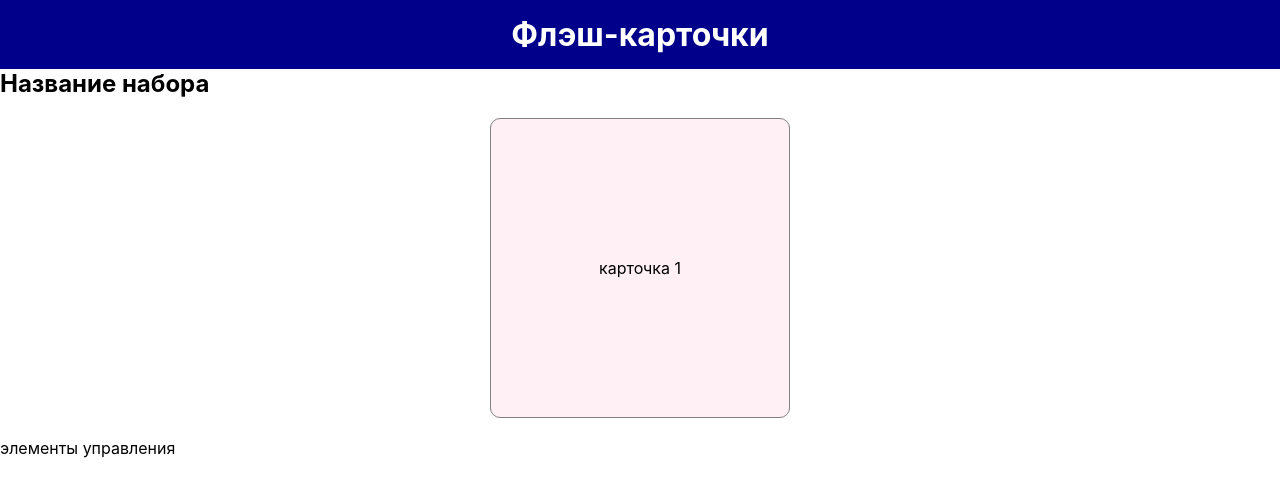
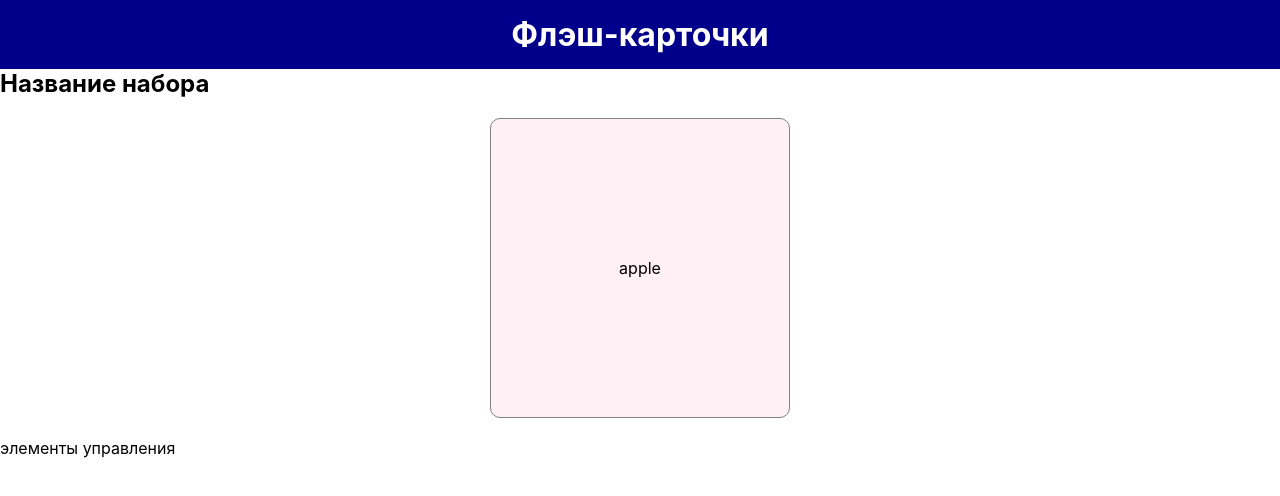
Before and after one commit to sonxvii/memory, a React (Create React App) app: page / in a window 1280 px wide. Shown: the top 496 px of the page. Built offline with nearby package versions, Linux system fonts and the light colour scheme.

Commit message:
add data.json and change Set and Card

```diff
--- a/src/App.css
+++ b/src/App.css
@@ -29,7 +29,7 @@
   transform: rotateY(180deg);
 }
 .card::after {
-  content: 'оборотная сторона карточки 1';
+  content:attr(data-back);
   position: absolute;
   inset:0;
   display: flex;
--- a/src/components/Card.jsx
+++ b/src/components/Card.jsx
@@ -1,15 +1,19 @@
 import { useState } from "react";
 
-export function Card() {
+export function Card({front, back}) {
     const [checkCard, setCheckCard] = useState(false);
 
-    function handleClick(){
+    const handleClick = () => {
         setCheckCard(!checkCard);
     }
     let className = `card ${checkCard ? 'card-check' : ''}`;
     return(
-        <div className={className} onClick={handleClick}>
-            карточка 1
+        <div
+            className={className}
+            onClick={handleClick}
+            data-back={back}
+        >
+            {front}
         </div>
     );
 }
--- a/src/components/Set.jsx
+++ b/src/components/Set.jsx
@@ -1,9 +1,15 @@
+import { useState } from "react";
 import {Card} from "./Card";
 export function Set(){
+    const cards = require('../data'); //подключить данные с data.json
+    const [step, setStep] =useState(0);
     return(
         <div>
             <h2>Название набора</h2>
-            <Card />
+            <Card
+                front = { cards[step].front }
+                back = { cards[step].back }
+            />
             <div>элементы управления</div>
         </div>
     );
--- /dev/null
+++ b/src/data.json
@@ -0,0 +1,52 @@
+[
+    {
+        "id": 1,
+        "front": "apple",
+        "back": "яблоко"
+    },
+    {
+        "id": 2,
+        "front": "orange",
+        "back": "апельсин"
+    },
+    {
+        "id": 3,
+        "front": "driver",
+        "back": "водитель"
+    },
+    {
+        "id": 4,
+        "front": "designer",
+        "back": "дизайнер"
+    },
+    {
+        "id": 5,
+        "front": "bath",
+        "back": "ванная"
+    },
+    {
+        "id": 6,
+        "front": "living room",
+        "back": "зал"
+    },
+    {
+        "id": 7,
+        "front": "bed",
+        "back": "спальня"
+    },
+    {
+        "id": 8,
+        "front": "tomato",
+        "back": "помидор"
+    },
+    {
+        "id": 9,
+        "front": "ball",
+        "back": "мяч"
+    },
+    {
+        "id": 10,
+        "front": "doll",
+        "back": "кукла"
+    }
+]
```
